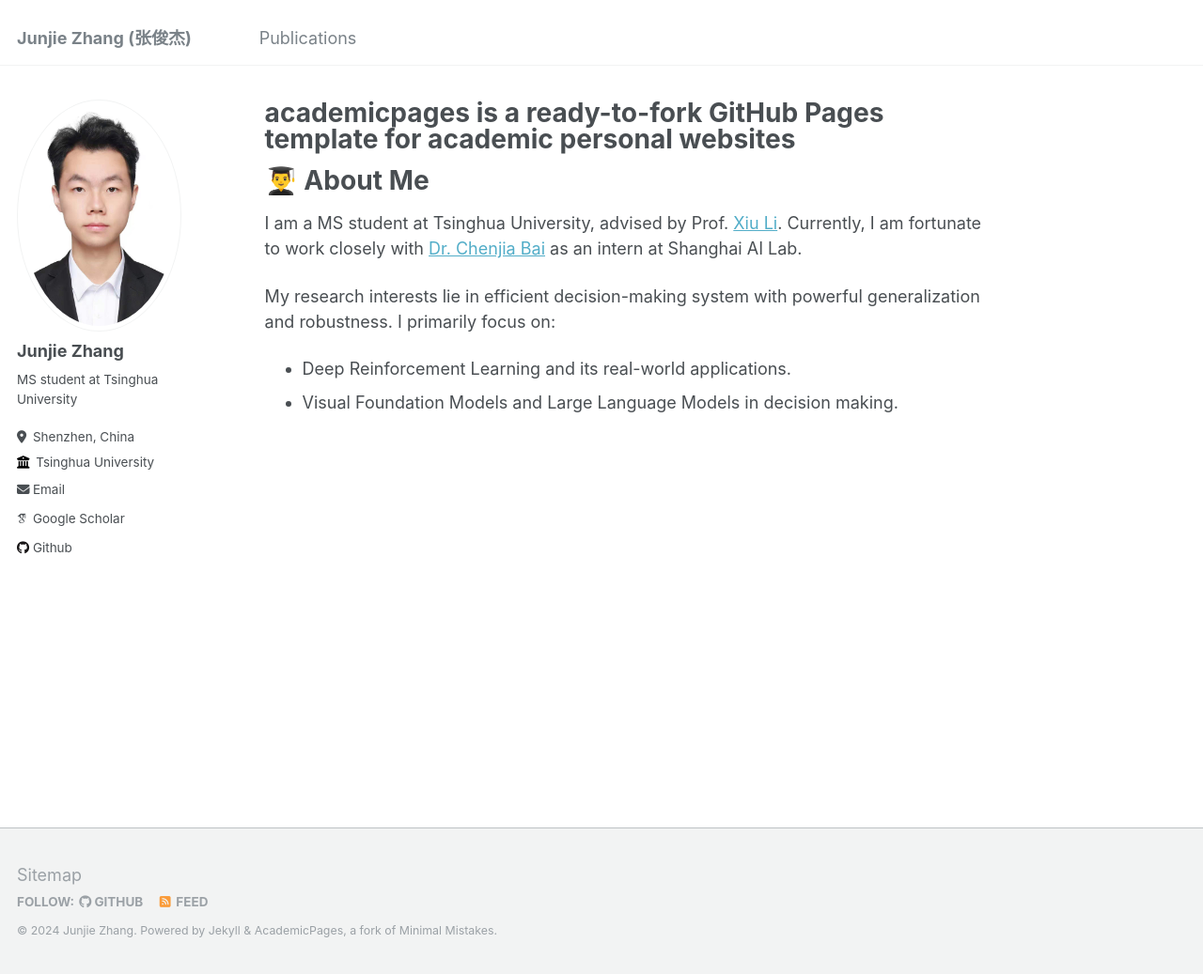
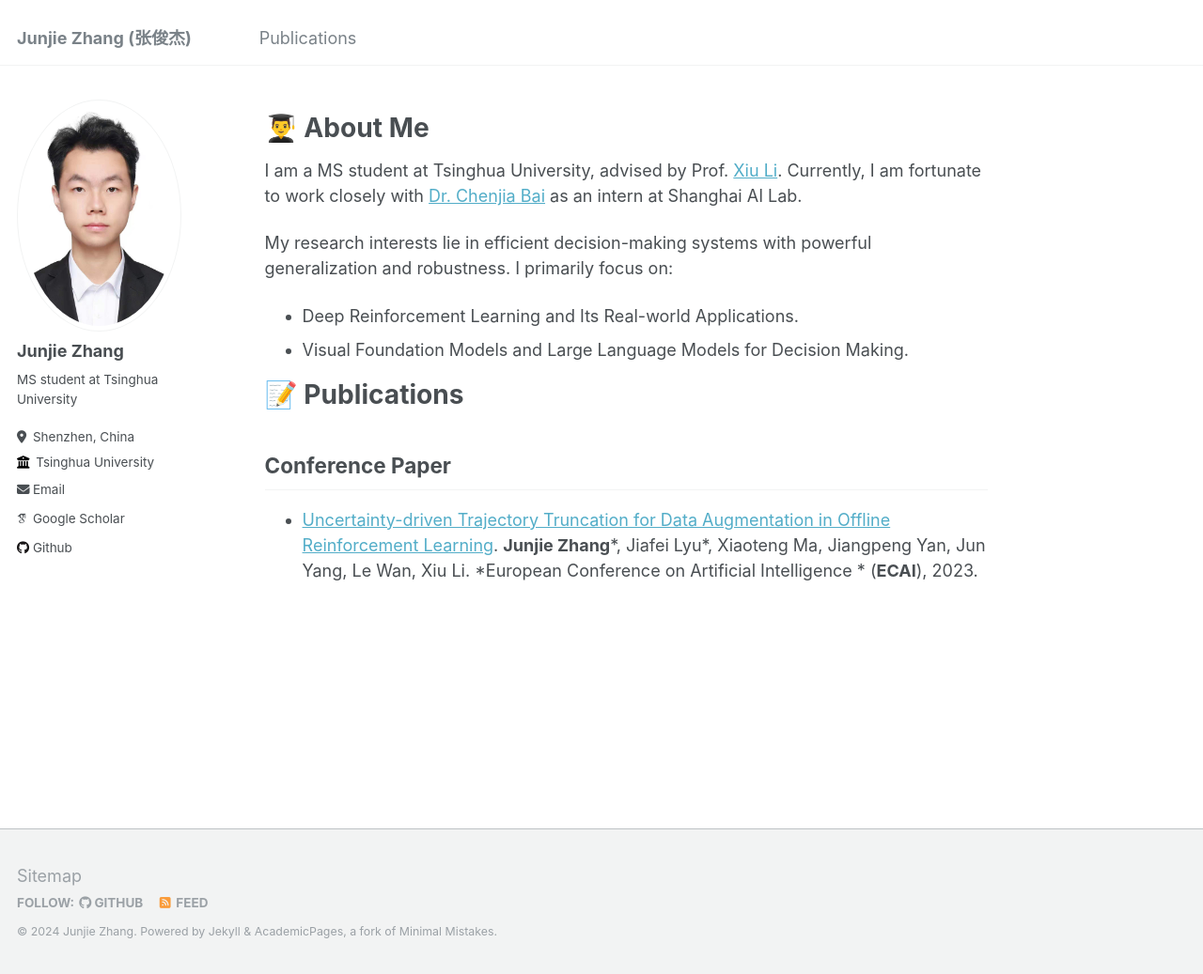
Before and after one commit to pipixiaqishi1/pipixiaqishi1.github.io, a Jekyll site: the page built from _pages/about.md, in a window 1280 px wide and 1037 px high. Shown: the whole window at 94% size. Built offline with Jekyll 4.4.1, drawn with Linux system fonts in a browser that asks for light colours; some web fonts are replaced.

Commit message:
navigation

```diff
--- a/_data/navigation.yml
+++ b/_data/navigation.yml
@@ -1,7 +1,7 @@
 # main links links
 main:
   - title: "Publications"
-    url: /publications/
+    url: /#publications
 
   # - title: "Talks"
   #   url: /talks/
--- a/_pages/about.md
+++ b/_pages/about.md
@@ -1,6 +1,6 @@
 ---
 permalink: /
-title: "academicpages is a ready-to-fork GitHub Pages template for academic personal websites"
+title: ""
 author_profile: true
 redirect_from:
   - /about/
@@ -10,6 +10,11 @@ redirect_from:
 # 👨‍🎓 About Me
 I am a MS student at Tsinghua University, advised by Prof. [Xiu Li](https://scholar.google.com/citations?user=Xrh1OIUAAAAJ&hl=en). Currently, I am fortunate to work closely with [Dr. Chenjia Bai](https://baichenjia.github.io/) as an intern at Shanghai AI Lab.
 
-My research interests lie in efficient decision-making system with powerful generalization and robustness. I primarily focus on:
-* Deep Reinforcement Learning and its real-world applications.
-* Visual Foundation Models and Large Language Models in decision making.
+My research interests lie in efficient decision-making systems with powerful generalization and robustness. I primarily focus on:
+* Deep Reinforcement Learning and Its Real-world Applications.
+* Visual Foundation Models and Large Language Models for Decision Making.
+
+# 📝 Publications
+
+## Conference Paper
+- [Uncertainty-driven Trajectory Truncation for Data Augmentation in Offline Reinforcement Learning](https://arxiv.org/abs/2304.04660). **Junjie Zhang**\*, Jiafei Lyu\*, Xiaoteng Ma, Jiangpeng Yan, Jun Yang, Le Wan, Xiu Li. *European Conference on Artificial Intelligence * (**ECAI**), 2023.
```
Also changed, not shown: README.md (+1 -1 lines).
